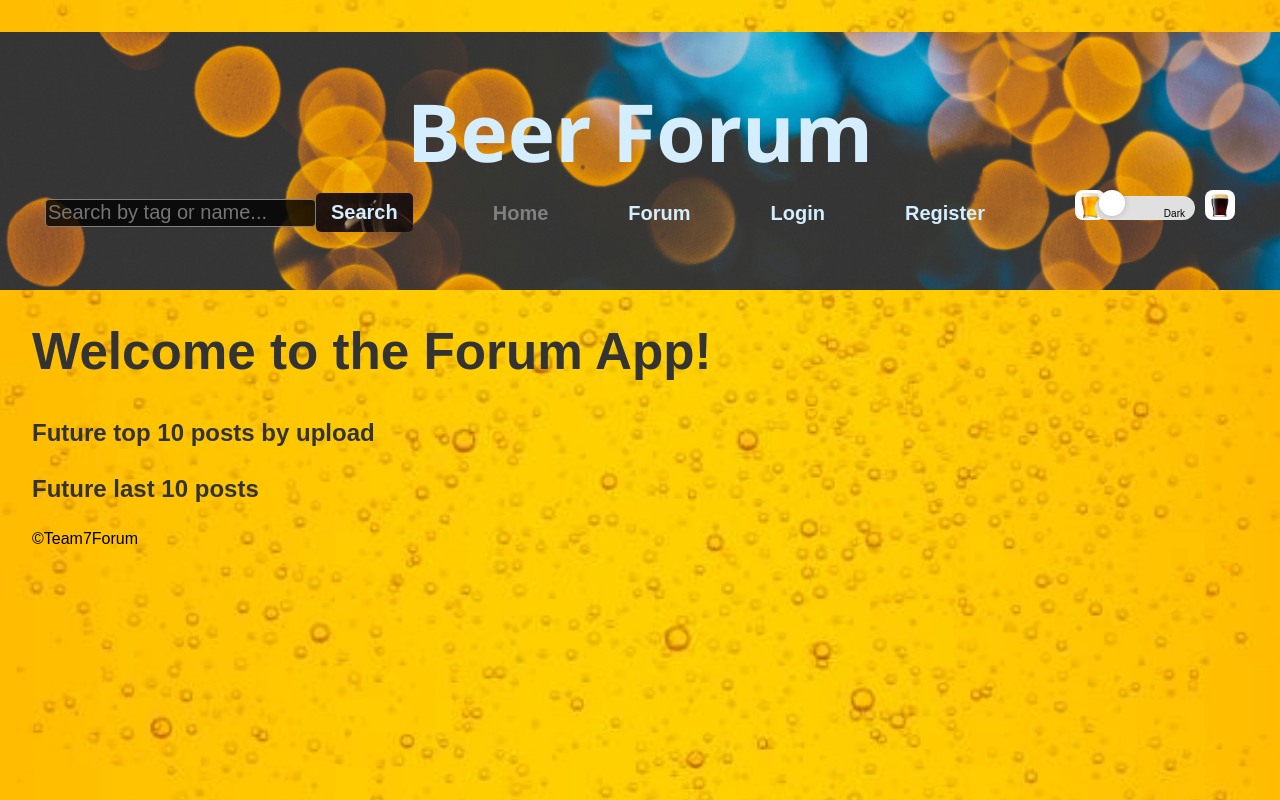
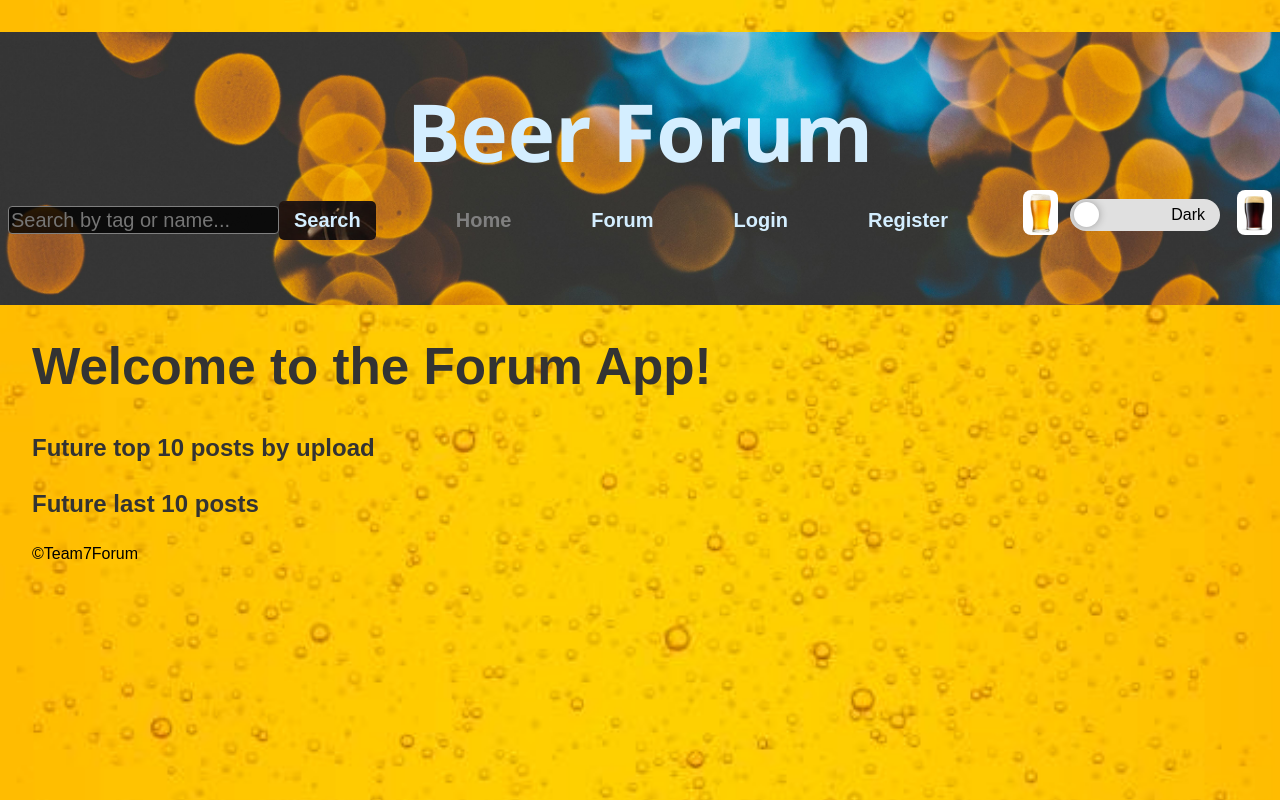
Before and after one commit to WebProjectTeam7/Team7Forum, a React (Vite) app: page / in a window 1280 px wide. Built offline with nearby package versions, Linux system fonts and the light colour scheme; no server answers.

Commit message:
little changes in BeerSwitck.css

```diff
--- a/src/components/CSS/BeerSwitch.css
+++ b/src/components/CSS/BeerSwitch.css
@@ -2,31 +2,31 @@
   display: flex;
   align-items: center;
   justify-content: center;
-  gap: 5px;
+  gap: 7px;
   position: relative;
 }
 
 .icon {
-  width: 30px;
-  height: 30px;
+  width: 35px;
+  height: 45px;
 }
 
 .light-beer-icon {
   position: relative;
-  right: -20px;
+  right: -5px;
 }
 
 .switch {
   position: relative;
   display: inline-block;
-  width: 100px;
-  height: 34px;
-  margin: 0 5px;
+  width: 150px;
+  height: 42px;
+  margin: 0 10px;
 }
 
 .switch input {
   opacity: 0;
-  width: 0;
+  width: 20px;
   height: 0;
 }
 
@@ -39,20 +39,20 @@
   bottom: 0;
   background-color: #e0e0e0;
   transition: 0.4s;
-  border-radius: 34px;
+  border-radius: 40px;
 }
 
 .slider:before {
   position: absolute;
   content: "";
-  height: 26px;
-  width: 26px;
-  left: 4px;
-  bottom: 4px;
+  height: 25px;
+  width: 25px;
+  left: 4.5px;
+  bottom: 4.5px;
   background-color: white;
   transition: 0.4s;
   border-radius: 50%;
-  box-shadow: 0 0 6px rgba(0, 0, 0, 0.2);
+  box-shadow: 0 0 8px rgba(0, 0, 0, 0.3);
 }
 
 input:checked + .slider {
@@ -60,7 +60,7 @@ input:checked + .slider {
 }
 
 input:checked + .slider:before {
-  transform: translateX(45px);
+  transform: translateX(117px);
 }
 
 input:checked + .slider:before {
@@ -70,20 +70,22 @@ input:checked + .slider:before {
 input:checked + .slider:after {
   content: "Light";
   color: white;
+  font-size: 16px;
 }
 
 input + .slider:after {
   content: "Dark";
   position: absolute;
-  font-size: 10px;
+  font-size: 16px;
   color: black;
   font-weight: 500;
-  right: 10px;
-  top: 10px;
+  right: 15px;
+  top: 50%;
+  transform: translateY(-50%);
   transition: 0.4s;
 }
 
 input:checked + .slider:after {
-  left: 10px;
+  left: 15px;
   right: auto;
 }
```
